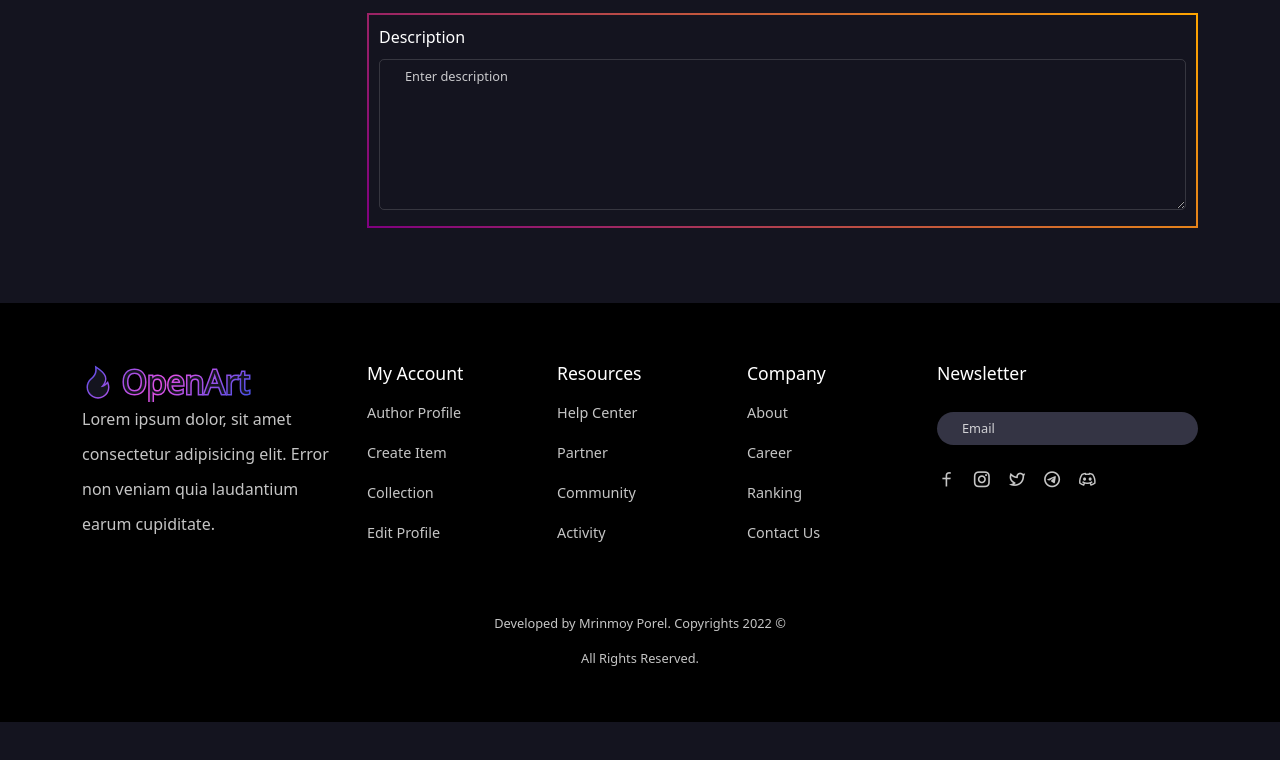
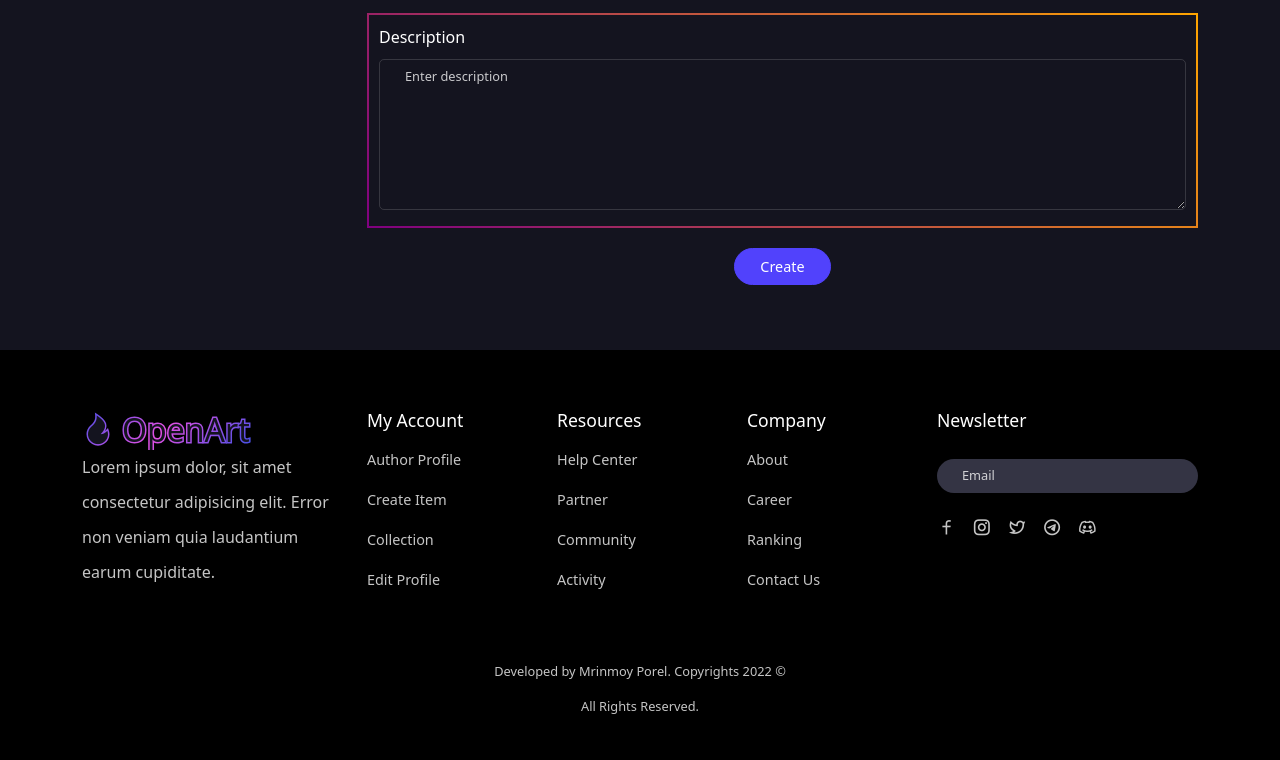
Before and after one commit to mrinnnmoy/openArt, a React (Create React App) app: page /create in a window 1280 px wide. Shown: the part 916-1676 px from the top of the page. Before the commit the page ends 1638 px from the top, so only its background shows below. Built offline with nearby package versions, Linux system fonts and the light colour scheme.

Commit message:
add createButton-styles

```diff
--- a/src/pages/Contact.jsx
+++ b/src/pages/Contact.jsx
@@ -64,7 +64,7 @@ const Contact = () => {
                       padding: "7px 25px",
                       borderRadius: "5px",
                       marginTop: "20px",
-                      background: "blue",
+                      background: "#5142fc",
                       color: "white",
                       cursor: "pointer",
                     }}
--- a/src/pages/Create.jsx
+++ b/src/pages/Create.jsx
@@ -79,6 +79,11 @@ const Create = () => {
                       className="w-100"
                     ></textarea>
                   </div>
+                  <div className="form__create">
+                    <button className="create__btn">
+                      Create
+                    </button>
+                  </div>
                 </form>
               </div>
             </Col>
--- a/src/styles/create-items.css
+++ b/src/styles/create-items.css
@@ -30,6 +30,19 @@
     border-image: linear-gradient(45deg, purple, orange) 1;
 }
 
+.form__create{
+    display: grid;
+    place-content: center;
+    padding: 5px;
+}
+
+.create__btn{
+    border: none;
+    background: #5142fc;
+    color: white;
+    cursor: pointer;
+}
+
 ::-webkit-calendar-picker-indicator {
     filter: invert(1);
     cursor: pointer;
```
